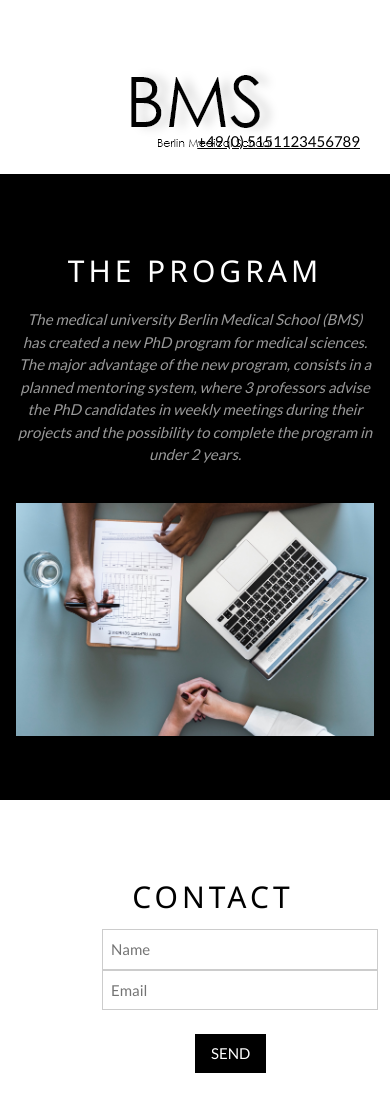
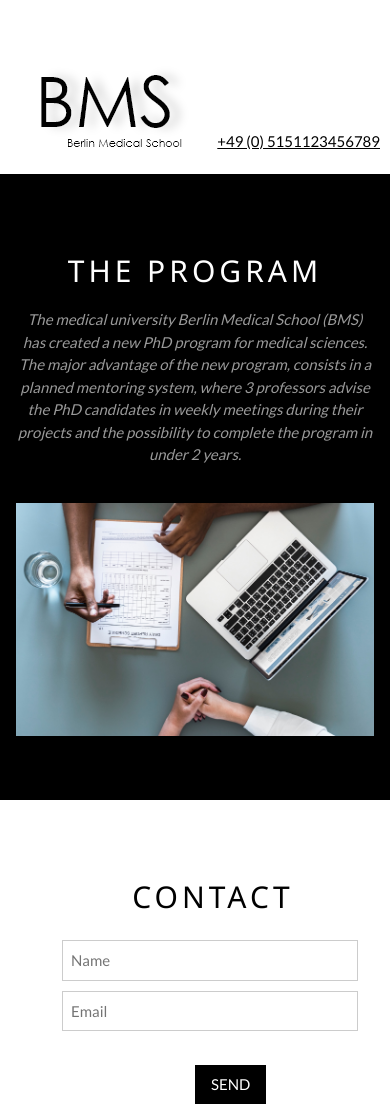
Before and after one commit to Carmenciubancan/BMS, a plain HTML site: page index.html in a window 390 px wide. Shown: the top 1107 px of the page. Drawn offline with nearby package versions, Linux system fonts and the light colour scheme.

Commit message:
responsive issues fixed

```diff
--- a/index.html
+++ b/index.html
@@ -11,14 +11,13 @@ body {font-family: "Lato", sans-serif}
 .mySlides {display: none}
 
 #logo {
-    margin-left:50px;
     position: absolute;
-    left:70px;
+    left:30px;
     }
 
 #phone{
     position: absolute;
-    right: 30px;
+    right: 10px;
     top: 130px;
 }
 
@@ -35,16 +34,9 @@ body {font-family: "Lato", sans-serif}
     margin-left: 10%;
 }
 
-#foo-logo{
-    position: absolute;
-    right: 0;
+.input{
+  margin-bottom: 10px;
 }
-
-#details{
- position: relative;
- right: 40%;
-}
-
 </style>
 <body>
 
@@ -70,12 +62,12 @@ body {font-family: "Lato", sans-serif}
     <h2 class="w3-wide w3-center contact">CONTACT</h2>
       <div class="w3-col.m6">
         <form action="/action_page.php" target="_blank">
-          <div class="w3-row-padding" style="margin:10px 80px 8px -30px">
+          <div class="w3-row-padding" style="margin:21px 100px 8px -70px">
             <div class="w3-half">
-              <input class="w3-input w3-border" type="text" placeholder="Name" required name="Name">
+              <input class="w3-input w3-border input" type="text" placeholder="Name" required name="Name">
             </div>
             <div class="w3-half">
-              <input class="w3-input w3-border" type="text" placeholder="Email" required name="Email">
+              <input class="w3-input w3-border input" type="text" placeholder="Email" required name="Email">
             </div>
           </div>
           <button class="w3-button w3-black w3-section button" type="submit">SEND</button>
```
